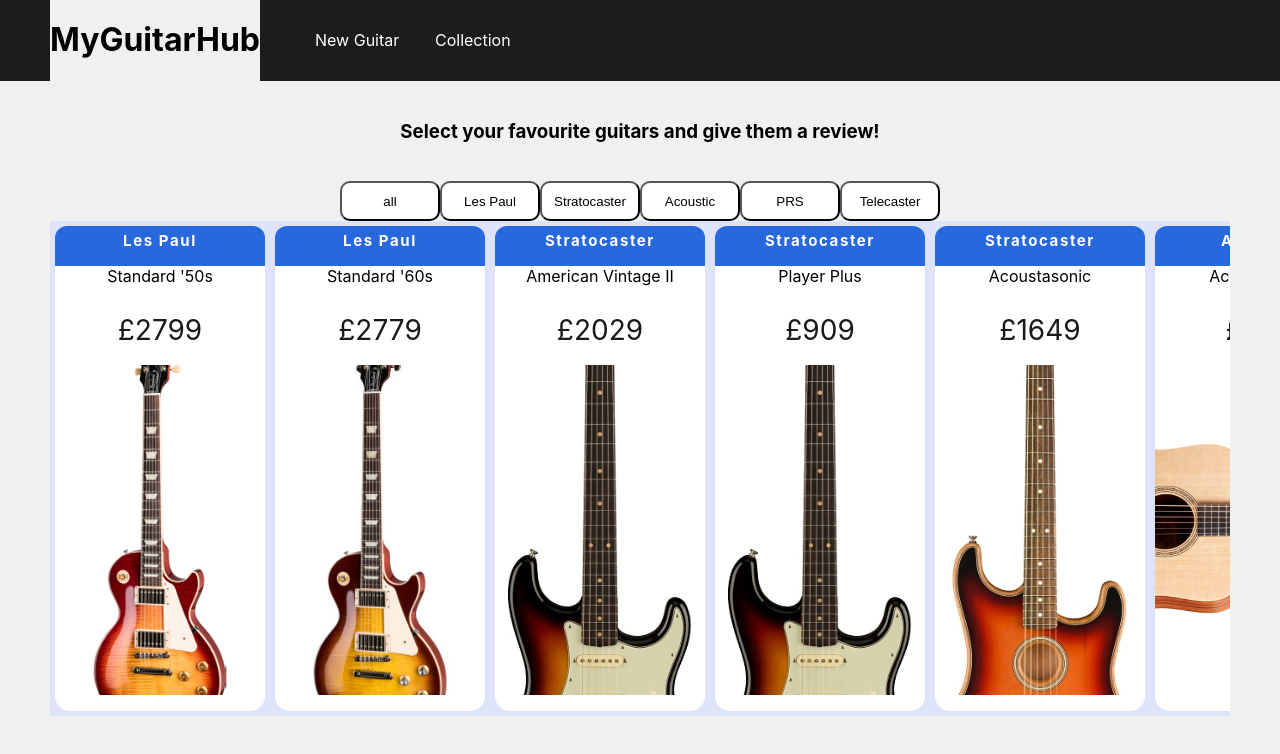
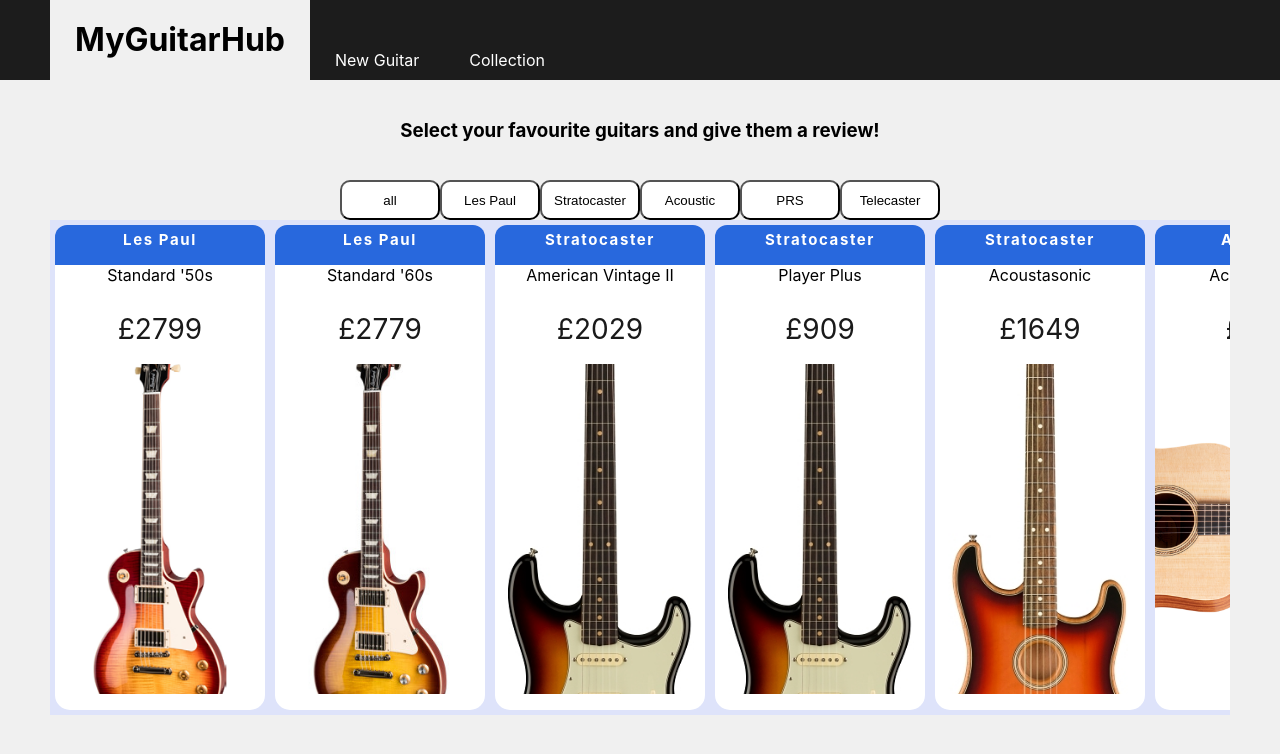
Before and after one commit to Kalvin104/MyGuitarHub, a React (Create React App) app: page / in a window 1280 px wide. Shown: the top 754 px of the page. Built offline with nearby package versions, Linux system fonts and the light colour scheme.

Commit message:
new ui again

```diff
--- a/src/components/Header.js
+++ b/src/components/Header.js
@@ -11,17 +11,25 @@
 
   const selectHome = {
     backgroundColor: home ? "#F0F0F0" : "",
-    color: home ? "black" : "white"
+    color: home ? "black" : "white",
+    paddingLeft: "25px",
+    paddingRight: "25px"
   }
   const selectCollection = {
     backgroundColor: openColl ? "#F0F0F0" : "",
     color: openColl ? "black" : "white",
-    paddingTop: "30px", paddingLeft: "5px", height: "51px", width: "85px"
+
+    paddingLeft: "25px",
+    paddingRight: "25px",
+    paddingTop: "50px"
   }
   const selectAddGuitar = {
     backgroundColor: showAdd ? "#F0F0F0" : "",
     color: showAdd ? "black" : "white",
-    paddingTop: "30px", paddingLeft: "5px", height: "51px", width: "85px"
+
+    paddingLeft: "25px",
+    paddingRight: "25px",
+    paddingTop: "50px"
   }
 
 
@@ -30,13 +38,14 @@
     <div style={{paddingRight: "100px", paddingLeft: "50px", display: "flex", backgroundColor: "#1c1c1c", color: "white"}}>
         <h1
         style={selectHome}
+        className="tab"
         id='home-icon'
         onClick={() => openHome()}
         >MyGuitarHub</h1>
 
-        <div style={{marginLeft: "50px", display: "flex", gap: "30px"}}>
-          <div id='addGuitar' style={selectAddGuitar} onClick={() => openAddGuitar()}>New Guitar</div>
-          <div id='addGuitar' style={selectCollection} onClick={() => openCollection()}>Collection</div>
+        <div style={{display: "flex"}}>
+          <div className="tab" id='addGuitar' style={selectAddGuitar} onClick={() => openAddGuitar()}>New Guitar</div>
+          <div className="tab" id='addGuitar' style={selectCollection} onClick={() => openCollection()}>Collection</div>
         </div>
 
     </div>
```
